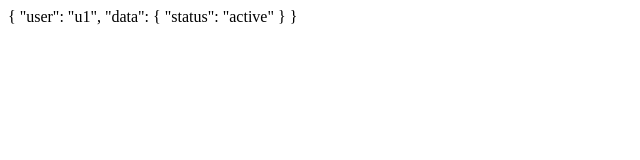
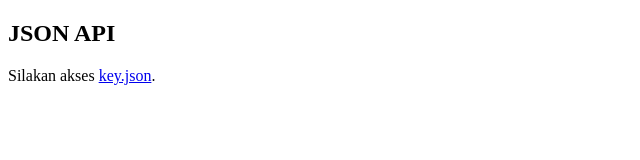
Before and after one commit to seyraaa/seyraaa, a plain HTML site: page index.html in a window 1280 px wide. Shown: the whole page, without its empty margins (0-640 px from the left). Drawn offline with Linux system fonts and the light colour scheme.

Commit message:
Update index.html

```diff
--- a/index.html
+++ b/index.html
@@ -1,14 +1,11 @@
 <!DOCTYPE html>
-<meta charset="utf-8">
-<pre id="json"></pre>
-
-<script>
-const data = {
-  user: "u1",
-  data: {
-    status: "active"
-  }
-};
-
-document.body.innerHTML = JSON.stringify(data, null, 2);
-</script>
+<html lang="id">
+<head>
+    <meta charset="UTF-8">
+    <title>API JSON</title>
+</head>
+<body>
+    <h2>JSON API</h2>
+    <p>Silakan akses <a href="key.json">key.json</a>.</p>
+</body>
+</html>
```
